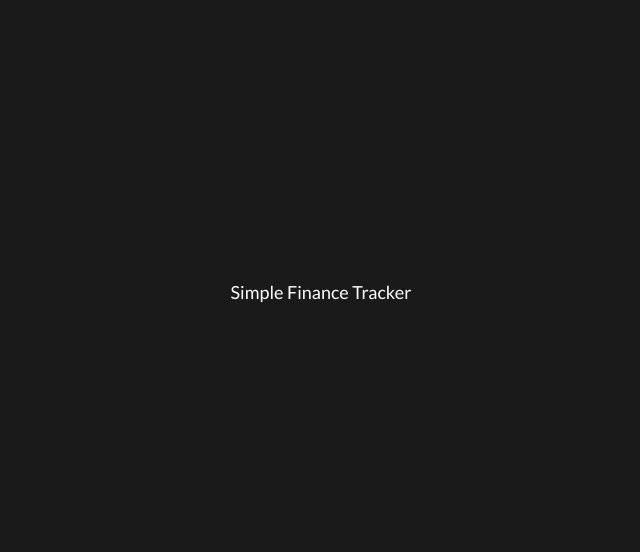
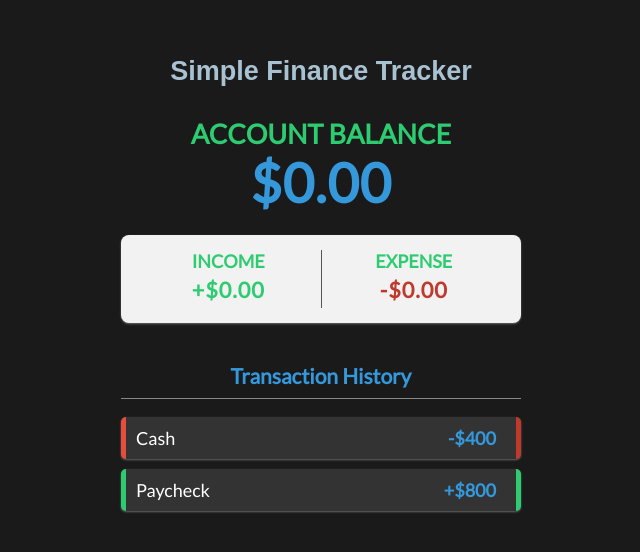
Before and after one commit to PendingUsername/SimpleFinance, a Vue app: page / in a window 1280 px wide. Shown: the part 108-660 px from the top of the page, without its empty margins (319-959 px from the left). Built offline with nearby package versions, Linux system fonts and the light colour scheme.

Commit message:
Added Header, Balance, Expenses, Transactions

```diff
--- a/src/App.vue
+++ b/src/App.vue
@@ -1 +1,25 @@
-<template>Simple Finance Tracker</template>
+<template>
+    <Header />
+    <div class="container">
+        <Balance />
+        <Expenses />
+        <Transactions />
+    </div>
+</template>
+
+<script>
+import Header from './components/Header.vue';
+import Balance from './components/Balance.vue'
+import Expenses from './components/Expenses.vue';
+import Transactions from './components/Transactions.vue';
+
+export default {
+    components: {
+        Header,
+        Balance,
+        Expenses,
+        Transactions,
+    },
+
+};
+</script>
--- a/src/components/Balance.vue
+++ b/src/components/Balance.vue
@@ -0,0 +1,6 @@
+<template>
+    <div>
+        <h4 style="color: #2ecc71; font-size: 1.5em; text-align: center;">Account Balance</h4>
+        <h1 id="balance" style="color: #3498db; font-size: 3em; text-align: center; margin-top: 0; margin-bottom: 20px;">$0.00</h1>
+    </div>
+</template>
--- a/src/components/Expenses.vue
+++ b/src/components/Expenses.vue
@@ -0,0 +1,48 @@
+<template>
+    <div class="inc-exp-container">
+        <div class="income-section">
+            <h4>Income</h4>
+            <p id="money-plus" class="money plus">+$0.00</p>
+        </div>
+        <div class="expense-section">
+            <h4>Expense</h4>
+            <p id="money-minus" class="money minus">-$0.00</p>
+        </div>
+    </div>
+</template>
+
+<style>
+.inc-exp-container {
+    display: flex;
+    justify-content: space-around;
+    background-color: #f2f2f2;
+    padding: 15px;
+    border-radius: 8px;
+}
+
+.income-section,
+.expense-section {
+    text-align: center;
+}
+
+.income-section h4,
+.expense-section h4 {
+    color: #2ecc71;
+}
+
+.income-section p,
+.expense-section p {
+    color: #3498db;
+    font-weight: bold;
+    font-size: 1.2em;
+    margin: 5px 0;
+}
+
+.plus {
+    color: #2ecc71;
+}
+
+.minus {
+    color: #e74c3c;
+}
+</style>
--- a/src/components/Header.vue
+++ b/src/components/Header.vue
@@ -0,0 +1,3 @@
+<template>
+    <h2 style="color: #a9c2d2; font-family: 'Arial', sans-serif; text-align: center;">Simple Finance Tracker</h2>
+</template>
--- a/src/components/Transactions.vue
+++ b/src/components/Transactions.vue
@@ -0,0 +1,59 @@
+<template>
+    <div>
+        <h3 style="color: #3498db; text-align: center;">Transaction History</h3>
+        <ul id="list" class="list">
+            <li class="transaction minus">
+                Cash <span>-$400</span><button class="delete-btn">X</button>
+            </li>
+            <li class="transaction plus">
+                Paycheck <span>+$800</span><button class="delete-btn">X</button>
+            </li>
+        </ul>
+    </div>
+</template>
+
+<style>
+.list {
+    list-style-type: none;
+    padding: 0;
+}
+
+.transaction {
+    display: flex;
+    justify-content: space-between;
+    align-items: center;
+    background-color: #ecf0f1;
+    border-radius: 5px;
+    margin: 5px 0;
+    padding: 10px;
+}
+
+.transaction.minus {
+    border-left: 5px solid #e74c3c;
+}
+
+.transaction.plus {
+    border-left: 5px solid #2ecc71;
+}
+
+.transaction span {
+    margin-left: auto;
+    margin-right: 10px;
+    color: #3498db;
+    font-weight: bold;
+}
+
+.delete-btn {
+    background-color: #e74c3c;
+    color: white;
+    border: none;
+    padding: 5px 10px;
+    border-radius: 3px;
+    cursor: pointer;
+    font-weight: bold;
+}
+
+.delete-btn:hover {
+    background-color: #c0392b;
+}
+</style>
```
